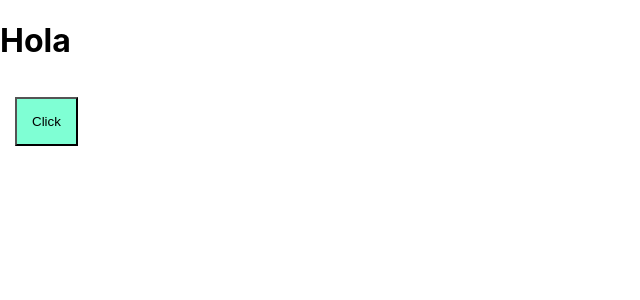
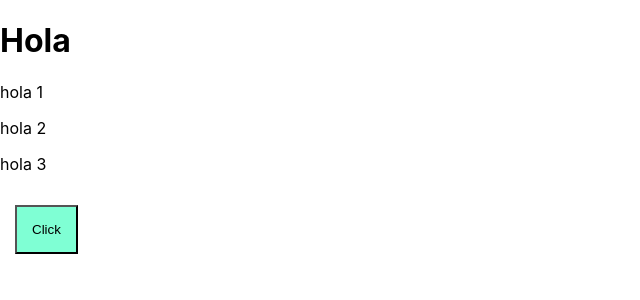
Before and after one commit to fitocr97/learn-react, a React (Create React App) app: page / in a window 1280 px wide. Shown: the top 300 px of the page, without its empty margins (0-640 px from the left). Built offline with nearby package versions, Linux system fonts and the light colour scheme.

Commit message:
agregar componente desde array

```diff
--- a/src/button.js
+++ b/src/button.js
@@ -1,11 +1,28 @@
 import './button.css'
 
+const arreglo = [
+    "hola 1",
+    "hola 2",
+    "hola 3",
+]
 
 //componente buttom
 const Button = (props) => {
-    return (
-        <button {...props} className="btn"></button>
-    )
+    const variable = false //atributo que puede venir props
+    if (variable) {
+        <h1>hola esto es otro componente</h1>
+    } else {
+        return (
+             //map devuelve otro arreglo, el elemento , key id, aqui es el porque es unico
+            <div>
+
+                {arreglo.map(el => <p key={el}> {el} </p> )}
+
+                <button {...props} className="btn"></button>
+            </div>
+        )
+    }
+
 }
 
 export default Button
```
